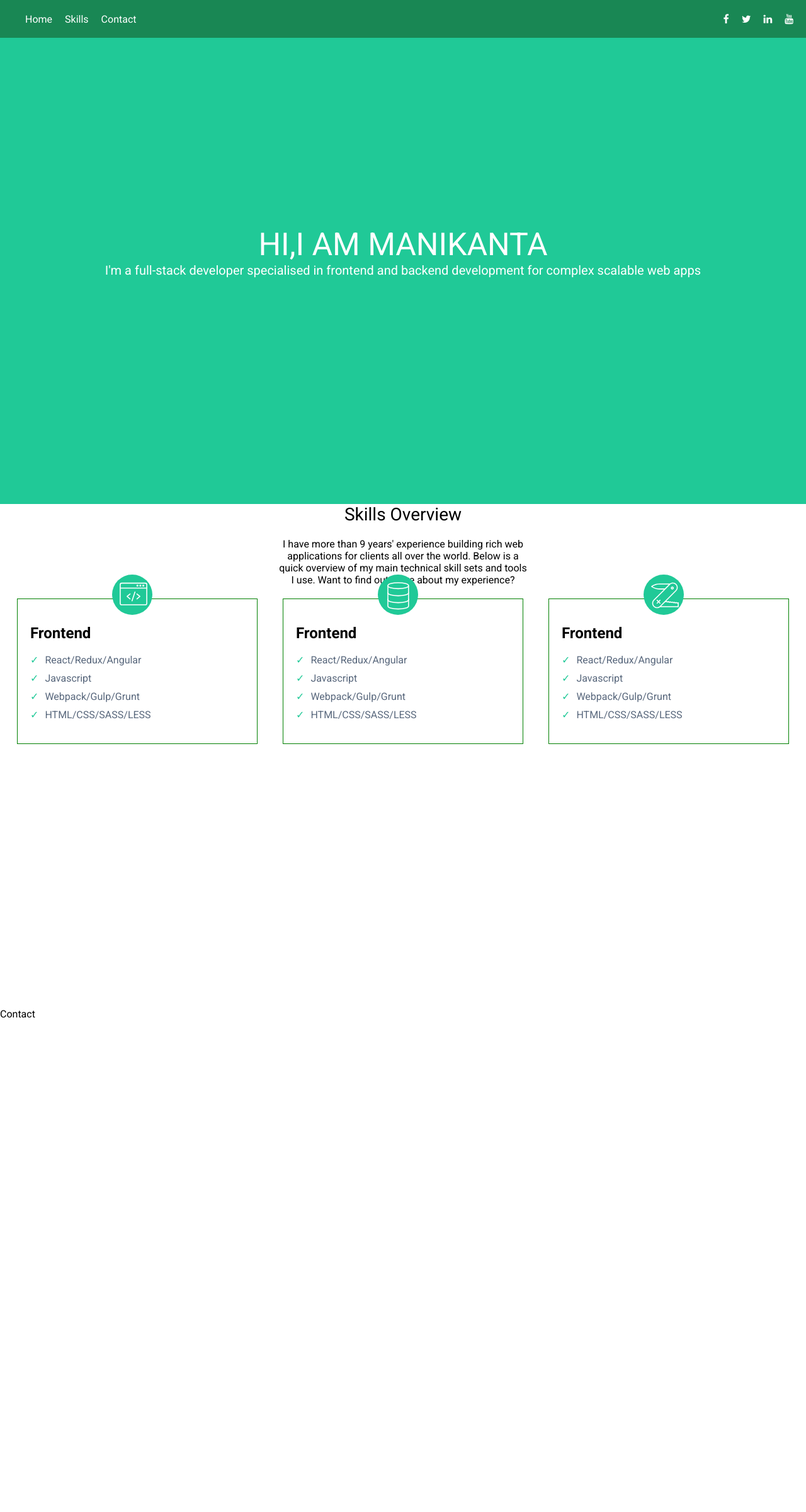
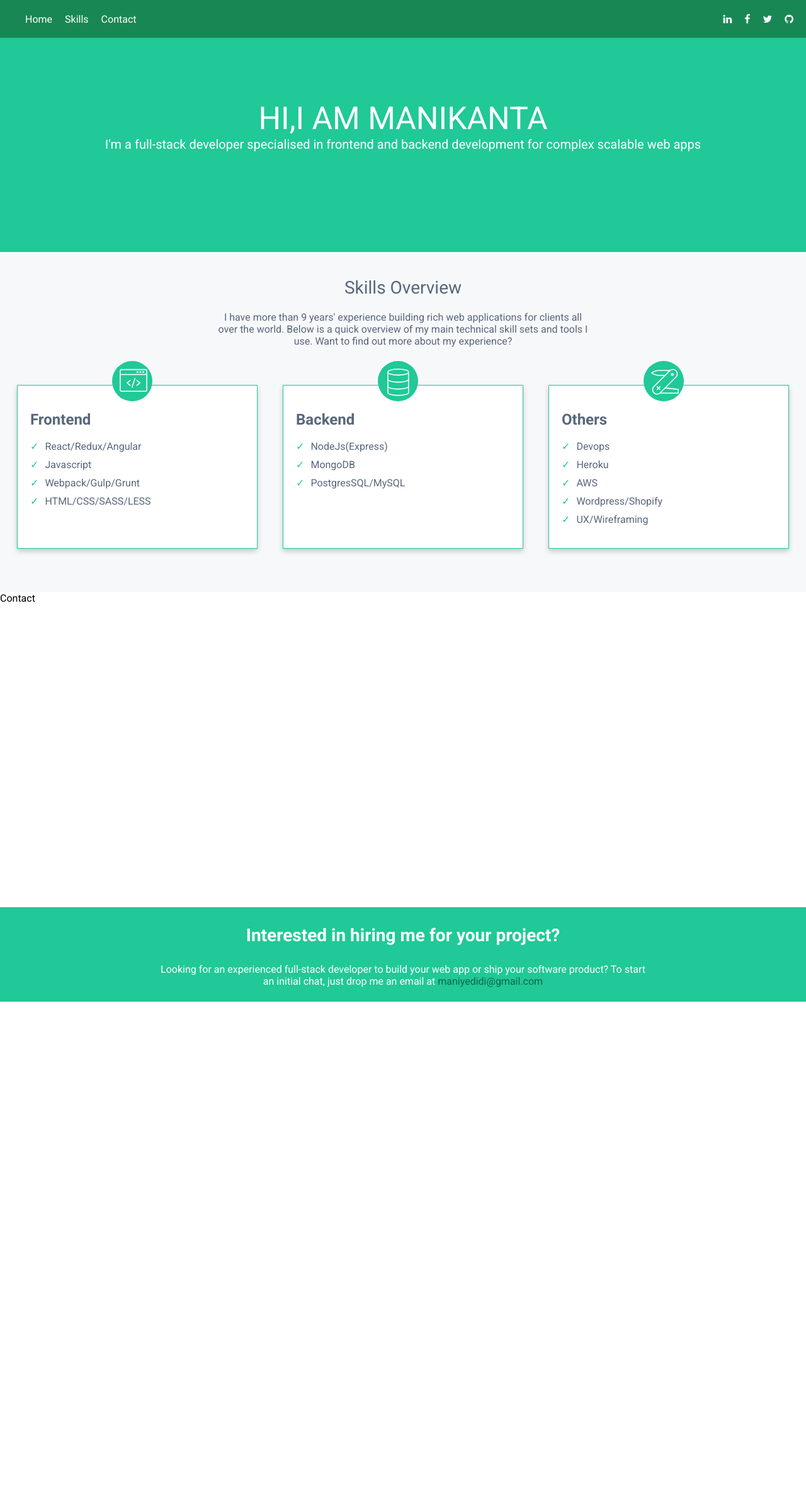
Before and after one commit to maniyedidi/portfolio, a PHP site: page / in a window 1280 px wide. Shown: the whole page at 63% size. After the commit the page ends 1590 px from the top, so only its background shows below. Run offline with PHP 8.4, Linux system fonts and the light colour scheme.

Commit message:
added styles

```diff
--- a/index.html
+++ b/index.html
@@ -24,14 +24,26 @@
         </div>
         <div class="r-c">
           <a
+            href="https://www.linkedin.com/in/manikanta-yedidi-70586b135/"
+            target="blank"
+            class="linkedin"
+            ><i class="fa fa-linkedin"></i
+          ></a>
+          <a
             href="https://www.facebook.com/manikanta.bobby"
             target="blank"
             class="facebook"
             ><i class="fa fa-facebook"></i
           ></a>
-          <a href="#" class="twitter"><i class="fa fa-twitter"></i></a>
-          <a href="#" class="linkedin"><i class="fa fa-linkedin"></i></a>
-          <a href="#" class="youtube"><i class="fa fa-youtube"></i></a>
+          <a
+            href="https://twitter.com/ManikantaYedidi"
+            target="blank"
+            class="twitter"
+            ><i class="fa fa-twitter"></i
+          ></a>
+          <a href="https://github.com/maniyedidi" target="blank" class="twitter"
+            ><i class="fa fa-github"></i
+          ></a>
         </div>
       </div>
     </header>
@@ -75,24 +87,28 @@
           <div class="card-icon">
             <img alt="be" src="./src/assests/backend-icon.svg" class="s-icon" />
           </div>
-          <h1>Frontend</h1>
+          <h1>Backend</h1>
           <ul>
-            <li>React/Redux/Angular</li>
-            <li>Javascript</li>
-            <li>Webpack/Gulp/Grunt</li>
-            <li>HTML/CSS/SASS/LESS</li>
+            <li>NodeJs(Express)</li>
+            <li>MongoDB</li>
+            <li>PostgresSQL/MySQL</li>
           </ul>
         </div>
         <div class="card">
           <div class="card-icon">
-            <img src="./src/assests/other-skills-icon.svg" class="s-icon" />
+            <img
+              alt="other"
+              src="./src/assests/other-skills-icon.svg"
+              class="s-icon"
+            />
           </div>
-          <h1>Frontend</h1>
+          <h1>Others</h1>
           <ul>
-            <li>React/Redux/Angular</li>
-            <li>Javascript</li>
-            <li>Webpack/Gulp/Grunt</li>
-            <li>HTML/CSS/SASS/LESS</li>
+            <li>Devops</li>
+            <li>Heroku</li>
+            <li>AWS</li>
+            <li>Wordpress/Shopify</li>
+            <li>UX/Wireframing</li>
           </ul>
         </div>
       </div>
@@ -102,5 +118,21 @@
         <div>Contact</div>
       </div>
     </section>
+
+    <section class="m-c" id="footer">
+      <div class="f-c">
+        <h3>
+          Interested in hiring me for your project?
+        </h3>
+        <div class="section-intro mx-auto text-center mb-3">
+          Looking for an experienced full-stack developer to build your web app
+          or ship your software product? To start an initial chat, just drop me
+          an email at
+          <a class="text-link" href="mailto:maniyedidi@gmail.com"
+            >maniyedidi@gmail.com</a
+          >
+        </div>
+      </div>
+    </section>
   </body>
 </html>
--- a/src/styles/index.css
+++ b/src/styles/index.css
@@ -33,25 +33,36 @@ body {
 }
 
 .m-c {
-  height: 100vh;
+  height: 500px;
 }
 .hm-c {
   display: flex;
   align-items: center;
   justify-content: center;
   flex-direction: column;
-  height: inherit;
+  height: 400px;
   color: white;
 }
 
 #home {
   background-color: #20c997;
+  height: 400px;
 }
 #home .n {
   font-size: 50px;
 }
 #home .r {
   font-size: 20px;
+}
+#skills{
+  padding-top: 40px;
+  background-color: #F7F8FA;
+  color:#58677c !important
+}
+
+#footer{
+  height: 150px;
+  background-color: #20c997;
 }
 
 #about {
@@ -70,13 +81,14 @@ body {
   margin-bottom: 20px;
 }
 .exp {
-  max-width: 400px;
+  max-width: 600px;
   text-align: center;
 }
 .card {
   background-color: white;
   width: 340px;
-  border: 1px solid green;
+  border: 1px solid #20c997;
+  box-shadow: 0 4px 8px 0 rgb(0 0 0 / 20%);
   position: relative;
   margin: 20px;
   padding: 20px;
@@ -113,4 +125,25 @@ body {
   display: flex;
   justify-content: center;
   flex-wrap: wrap;
+  margin-top: 40px;
 }
+
+.f-c{
+  display: flex;
+  align-items: center;
+  justify-content: center;
+  flex-direction: column;
+  color: white;
+}
+.section-intro{
+  max-width: 780px;
+  text-align: center;
+}
+.text-link{
+  text-decoration: none;
+  color: rgba(0,0,0,.5);
+}
+h3{
+  font-weight: 700;
+  font-size: 1.75rem;
+}
```
Also changed, not shown: src/assests/1629800727218.jpeg (deleted), 2 other files.
